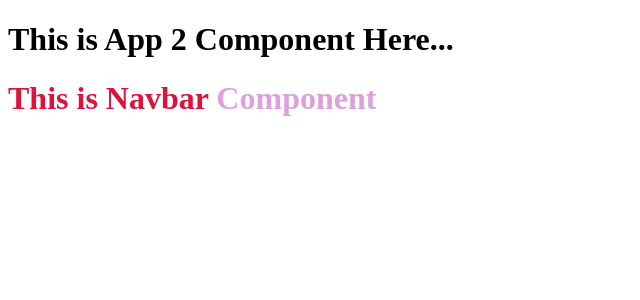
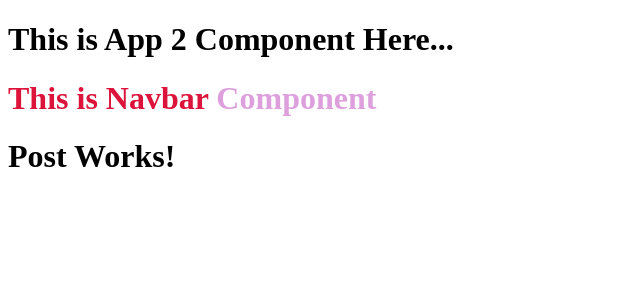
Before and after one commit to manishsajandasani/octacademy-angular, an Angular app: page / in a window 1280 px wide. Shown: the top 300 px of the page, without its empty margins (0-640 px from the left). Built offline with nearby package versions, Linux system fonts and the light colour scheme.

Commit message:
created post component using Angular CLI; used the post component html markup in app.component.html file

```diff
--- a/src/app/app.component.html
+++ b/src/app/app.component.html
@@ -3,3 +3,4 @@
 </h1>
 
 <app-navbar></app-navbar>
+<app-post></app-post>
--- a/src/app/app.module.ts
+++ b/src/app/app.module.ts
@@ -4,11 +4,13 @@
 import { AppRoutingModule } from './app-routing.module';
 import { AppComponent } from './app.component';
 import { NavbarComponent } from './navbar/navbar.component';
+import { PostComponent } from './post/post.component';
 
 @NgModule({
   declarations: [
     AppComponent,
-    NavbarComponent
+    NavbarComponent,
+    PostComponent
   ],
   imports: [
     BrowserModule,
--- /dev/null
+++ b/src/app/post/post.component.html
@@ -0,0 +1 @@
+<h1>Post Works!</h1>
```
Also changed, not shown: src/app/post/post.component.ts (added, +10 -0 lines), src/app/post/post.component.css (added), 1 other file (tests, documents, lock files or other folders).
